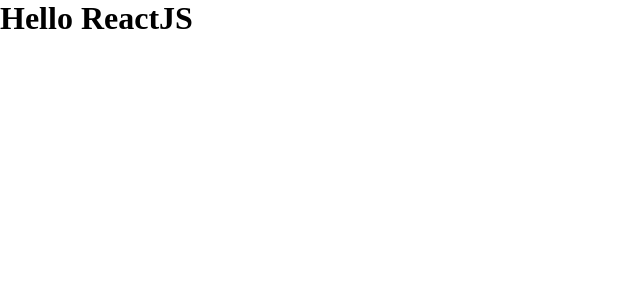
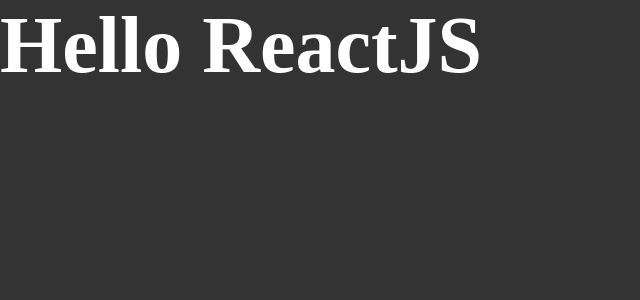
Before and after one commit to jpsthome/rs-github-explorer, a React app: page / in a window 1280 px wide. Shown: the top 300 px of the page, without its empty margins (0-640 px from the left). Built offline with nearby package versions, Linux system fonts and the light colour scheme.

Commit message:
adicionando sass ao projeto

```diff
--- a/package.json
+++ b/package.json
@@ -20,6 +20,8 @@
 		"cross-env": "^7.0.3",
 		"css-loader": "^6.3.0",
 		"html-webpack-plugin": "^5.3.2",
+		"node-sass": "^6.0.1",
+		"sass-loader": "^12.1.0",
 		"style-loader": "^3.3.0",
 		"webpack": "^5.54.0",
 		"webpack-cli": "^4.8.0",
--- a/src/App.jsx
+++ b/src/App.jsx
@@ -1,4 +1,4 @@
-import './styles/global.css';
+import './styles/global.scss';
 
 export function App(){
 	return <h1>Hello ReactJS</h1>
--- a/src/styles/global.css
+++ b/src/styles/global.scss
@@ -6,4 +6,10 @@
 
 body {
 	font: Arial, Helvetica, sans-serif;
+	background-color: #333;
+	color: #fff;
+
+	h1 {
+		font-size: 80px;
+	}
 }
--- a/webpack.config.js
+++ b/webpack.config.js
@@ -30,9 +30,9 @@
 				use: 'babel-loader'
 			},
 			{
-				test: /\.css$/,
+				test: /\.scss$/,
 				exclude: /node_modules/,
-				use: ['style-loader', 'css-loader']
+				use: ['style-loader', 'css-loader', 'sass-loader']
 			}
 		]
 	}
```
Also changed, not shown: 1 other file (tests, documents, lock files or other folders).
